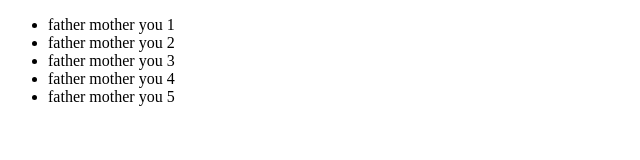
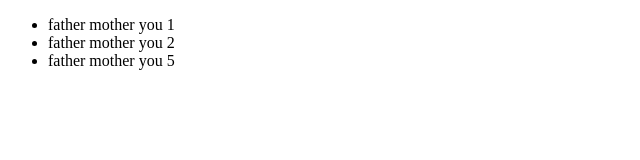
Before and after one commit to f-kalhor/gitstartt, a plain HTML site: page html.html in a window 1280 px wide. Shown: the whole page, without its empty margins (0-640 px from the left). Drawn offline with Linux system fonts and the light colour scheme.

Commit message:
modified file

```diff
--- a/html.html
+++ b/html.html
@@ -11,8 +11,6 @@
         <ul>
             <li class="top" id="type1">father mother you 1</li>
             <li class="top" id="type2">father mother you 2</li>
-            <li class="top" id="type3">father mother you 3</li>
-            <li class="top" id="type4">father mother you 4</li>
             <li class="top" id="type5">father mother you 5</li>
         </ul>
     </p>
```
